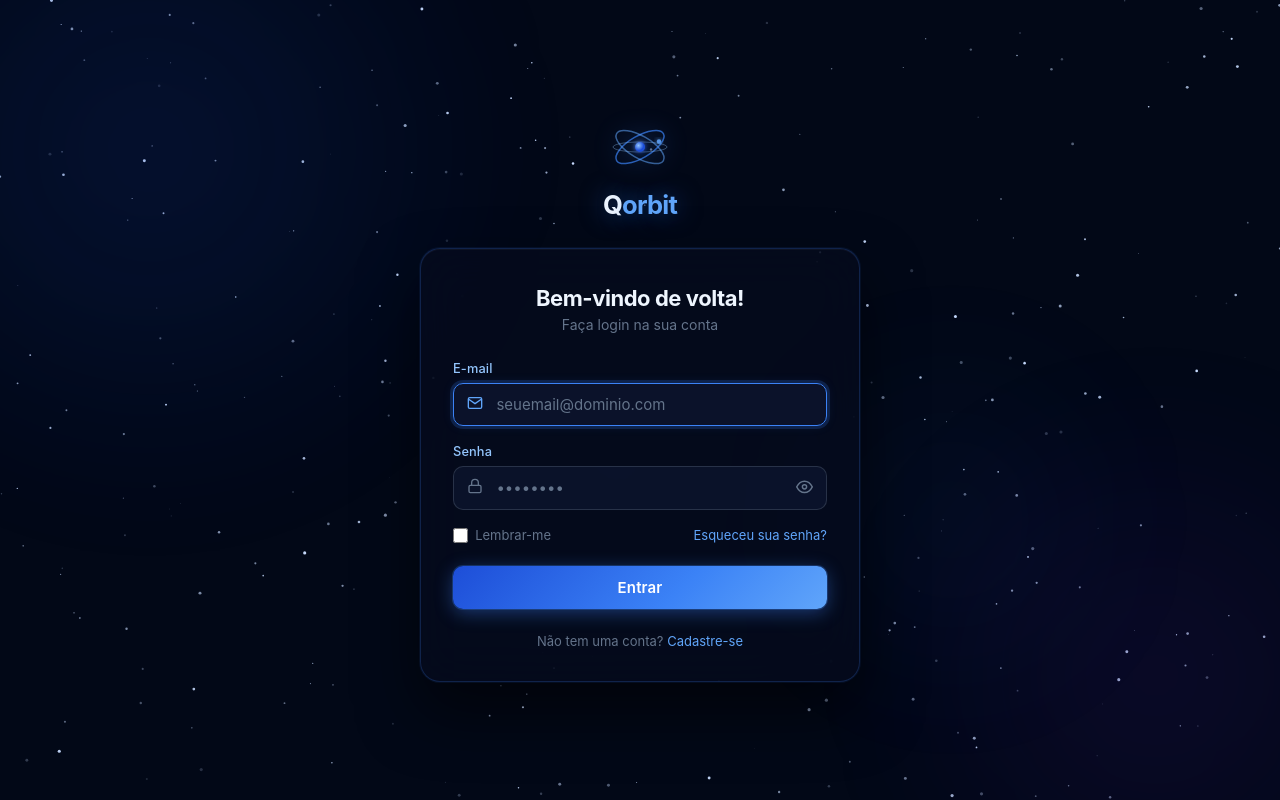
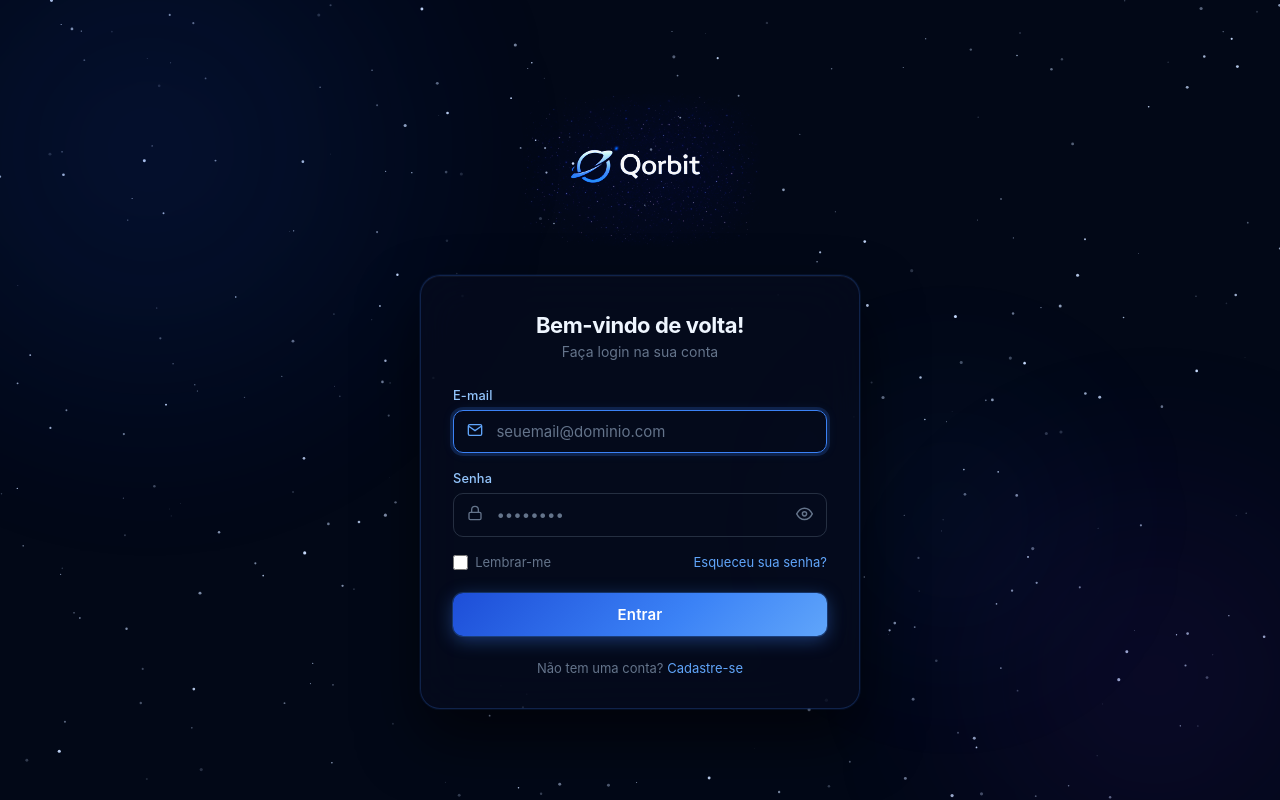
Before and after one commit to CrysMello/qorbit, a Spring app: page /auth/login in a window 1280 px wide. Run offline with Thymeleaf, Linux system fonts and the light colour scheme; the template is opened without the code that fills it, so the values that code supplies are empty; some of the project's set-up classes (security, data sources, template engines, error pages and the like) are left out, and stand-ins take their place.

Commit message:
feat(front): ajustes visuais — login, sidebar, tabs, plugin IA e exportar código
- Logo da tela de login substitui SVG pelo Logo.jpg com mix-blend-mode:screen,
  mask-image radial para degrade natural sobre a Via Láctea e tamanho 240px
- Logo movida para fora do page-wrapper (stacking context raiz) para o blend
  funcionar corretamente com o canvas da galáxia
- Campos e-mail e senha com fundo transparente na tela de login
- Padding da área da logo na sidebar zerado (logo mantém tamanho)
- Tabs de autenticação (Cookie/Usuário/Token): texto branco, fundo transparente,
  borda inferior branca no estado ativo
- Plugin IA: campos Nome do modelo e API Key com mesma cor do Endpoint da API;
  autocomplete="off" no campo modelo; fix de autofill do browser via box-shadow inset
- Exportar código: nome do caso e contagem de steps em cor branca

Co-Authored-By: Claude Sonnet 4.6 <noreply@anthropic.com>

```diff
--- a/src/main/resources/static/js/gerar-codigo.js
+++ b/src/main/resources/static/js/gerar-codigo.js
@@ -26,10 +26,10 @@ function renderizarCasos(lista) {
                 ${selecionados.has(c.id) ? '✓' : ''}
             </div>
             <div style="flex:1">
-                <div style="font-size:12px;font-weight:bold;color:${selecionados.has(c.id) ? '#1F4E79' : '#374151'}">
+                <div style="font-size:12px;font-weight:bold;color:${selecionados.has(c.id) ? '#1F4E79' : '#fff'}">
                     ${c.codigo || 'CT-' + c.id} · ${c.nome}
                 </div>
-                <div class="text-muted text-sm">${c.steps?.length || 0} steps · ${c.modulo || 'Geral'}</div>
+                <div style="font-size:11px;color:#fff;opacity:0.7">${c.steps?.length || 0} steps · ${c.modulo || 'Geral'}</div>
             </div>
         </div>
     `).join('');
--- a/src/main/resources/templates/ai-plugin.html
+++ b/src/main/resources/templates/ai-plugin.html
@@ -100,7 +100,7 @@
                             <div class="step-title">Nome do modelo</div>
                             <div class="step-desc">Nome exacto do modelo conforme documentação da API.</div>
                             <input class="input" id="inputModelo" placeholder="deepseek-chat"
-                                   oninput="validarFormulario()"/>
+                                   autocomplete="off" oninput="validarFormulario()"/>
                             <span class="helper-text" style="margin-top:4px;display:block">Exemplos: deepseek-chat · mistral-large · gpt-4o · llama-3</span>
                         </div>
                     </div>
--- a/src/main/resources/templates/auth/login.html
+++ b/src/main/resources/templates/auth/login.html
@@ -190,7 +190,7 @@
         .form-input {
             width: 100%;
             padding: .7rem .875rem .7rem 2.65rem;
-            background: var(--surface);
+            background: transparent;
             border: 1px solid rgba(71,85,105,.5);
             border-radius: 10px;
             color: var(--text-1);
@@ -383,46 +383,20 @@
 <div class="nebula nebula-2"></div>
 <div class="nebula nebula-3"></div>
 
+<!-- Logo fora do page-wrapper → fica no stacking context raiz, funde com o canvas da galáxia -->
+<div class="brand" style="margin-bottom:1.5rem">
+    <img src="/images/Logo.jpg" alt="Qorbit Logo"
+         style="width:240px;height:auto;object-fit:contain;
+                mix-blend-mode:screen;opacity:0.97;
+                filter:brightness(1.25) contrast(1.1) saturate(1.15)
+                       drop-shadow(0 0 22px rgba(96,165,250,0.6));
+                -webkit-mask-image: radial-gradient(ellipse 85% 75% at 50% 50%,
+                    black 30%, rgba(0,0,0,0.85) 50%, rgba(0,0,0,0.4) 68%, transparent 85%);
+                mask-image: radial-gradient(ellipse 85% 75% at 50% 50%,
+                    black 30%, rgba(0,0,0,0.85) 50%, rgba(0,0,0,0.4) 68%, transparent 85%);"/>
+</div>
+
 <div class="page-wrapper">
-
-    <!-- Logo -->
-    <div class="brand">
-        <div class="brand-icon">
-            <!-- Ícone orbital SVG -->
-            <svg viewBox="0 0 60 60" fill="none" xmlns="http://www.w3.org/2000/svg">
-                <!-- Órbita externa -->
-                <ellipse cx="30" cy="30" rx="27" ry="11"
-                         stroke="#3B82F6" stroke-width="1.5" opacity=".7"
-                         transform="rotate(-30 30 30)"/>
-                <!-- Órbita interna -->
-                <ellipse cx="30" cy="30" rx="27" ry="11"
-                         stroke="#60A5FA" stroke-width="1.5" opacity=".55"
-                         transform="rotate(30 30 30)"/>
-                <!-- Anel equatorial -->
-                <ellipse cx="30" cy="30" rx="27" ry="5"
-                         stroke="#93C5FD" stroke-width="1" opacity=".35"/>
-                <!-- Núcleo -->
-                <circle cx="30" cy="30" r="5"
-                        fill="url(#coreGrad)"
-                        filter="url(#glow)"/>
-                <!-- Satélite na órbita externa -->
-                <circle cx="49" cy="24.5" r="2.2"
-                        fill="#60A5FA" opacity=".9"
-                        filter="url(#glow)"/>
-                <defs>
-                    <radialGradient id="coreGrad" cx="35%" cy="35%">
-                        <stop offset="0%" stop-color="#93C5FD"/>
-                        <stop offset="100%" stop-color="#1D4ED8"/>
-                    </radialGradient>
-                    <filter id="glow" x="-50%" y="-50%" width="200%" height="200%">
-                        <feGaussianBlur stdDeviation="2.5" result="blur"/>
-                        <feMerge><feMergeNode in="blur"/><feMergeNode in="SourceGraphic"/></feMerge>
-                    </filter>
-                </defs>
-            </svg>
-        </div>
-        <div class="brand-name">Q<span>orbit</span></div>
-    </div>
 
     <!-- Card -->
     <div class="card" id="authCard">
```
Also changed, not shown: src/main/resources/static/css/app.css (+30 -2 lines).
